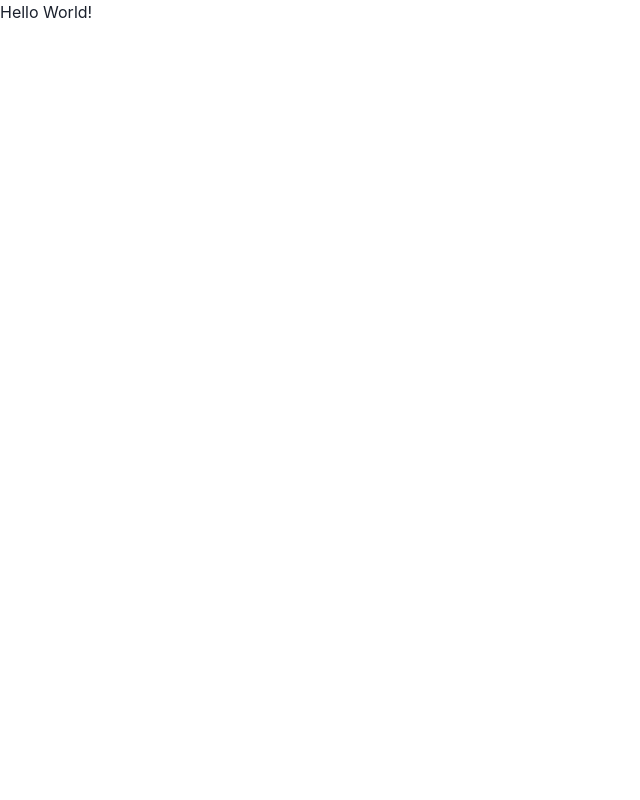
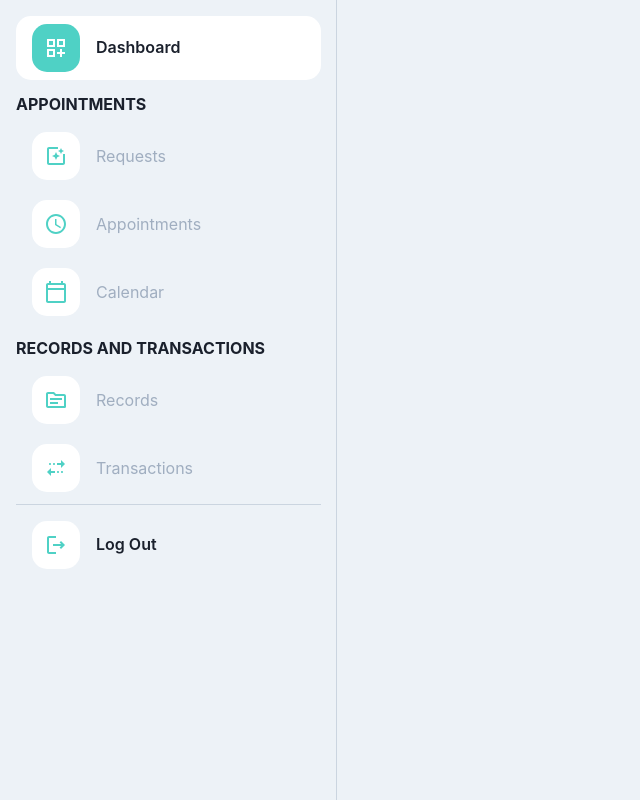
Before and after one commit to sepiisagun/knddras-employees, a Next.js app: page / in a window 1280 px wide. Shown: the whole page, without its empty margins (0-640 px from the left). Built offline with nearby package versions, Linux system fonts and the light colour scheme.

Commit message:
feat: created sidebar components

```diff
--- /dev/null
+++ b/src/constants/titles.js
@@ -0,0 +1,12 @@
+const Titles = {
+	TXT_APPOINTMENT: "Appointments",
+	TXT_CALENDAR: "Calendar",
+	TXT_DASHBOARD: "Dashboard",
+	TXT_LOGOUT: "Log Out",
+	TXT_RECNTRANS: "Records and Transactions",
+	TXT_RECORDS: "Records",
+	TXT_REQUESTS: "Requests",
+	TXT_TRANSACTIONS: "Transactions",
+};
+
+export default Titles;
--- a/src/modules/home/screens/HomeScreen.js
+++ b/src/modules/home/screens/HomeScreen.js
@@ -1,7 +1,15 @@
+import { Flex } from "@chakra-ui/react";
 import React from "react";
+import SideBarNavigation from "../../sideBar/SideBarNavigation";
 
 const HomeScreen = () => {
-	return <div>Hello World!</div>;
+	const secondary = "gray.100";
+	const fullscreenH = "100vh";
+	return (
+		<Flex bg={secondary} minHeight={fullscreenH}>
+			<SideBarNavigation />
+		</Flex>
+	);
 };
 
 export default HomeScreen;
--- /dev/null
+++ b/src/modules/sideBar/SideBarContent.js
@@ -0,0 +1,187 @@
+import {
+	Flex,
+	Button,
+	Box,
+	Icon,
+	useColorModeValue,
+	VStack,
+} from "@chakra-ui/react";
+import React from "react";
+import {
+	MdOutlineDashboardCustomize,
+	MdOutlineCalendarToday,
+	MdOutlinePhotoFilter,
+	MdSchedule,
+	MdOutlineTopic,
+	MdOutlineMultipleStop,
+	MdOutlineLogout,
+} from "react-icons/md";
+import Titles from "../../constants/titles";
+import SideBarMenuItem from "./SideBarMenuItem";
+
+const SideBarContent = () => {
+	// const bg = "red.200";
+	const minH = "100%";
+	const minW = "100%";
+	const iconRad = "15px";
+	const activeBg = useColorModeValue("white", "gray.700");
+	const pyInactive = "8px";
+	const iconP = "12px";
+	const iconSize = 6;
+	const appointmentItems = [
+		{
+			icon: MdOutlinePhotoFilter,
+			key: 0,
+			name: Titles.TXT_REQUESTS,
+			path: "#",
+		},
+		{
+			icon: MdSchedule,
+			key: 1,
+			name: Titles.TXT_APPOINTMENT,
+			path: "#",
+		},
+		{
+			icon: MdOutlineCalendarToday,
+			key: 2,
+			name: Titles.TXT_CALENDAR,
+			path: "#",
+		},
+	];
+	const recordsTransactionsItems = [
+		{
+			icon: MdOutlineTopic,
+			key: 0,
+			name: Titles.TXT_RECORDS,
+			path: "#",
+		},
+		{
+			icon: MdOutlineMultipleStop,
+			key: 1,
+			name: Titles.TXT_TRANSACTIONS,
+			path: "#",
+		},
+	];
+	return (
+		<VStack h={minH}>
+			<Button
+				_active={{
+					bg: "inherit",
+					borderColor: "transparent",
+					transform: "none",
+				}}
+				_focus={{
+					boxShadow: "none",
+				}}
+				_hover="none"
+				alignItems="center"
+				bg={activeBg}
+				borderRadius="15px"
+				boxSize="initial"
+				justifyContent="flex-start"
+				mb={{
+					xl: "4px",
+				}}
+				mx={{
+					xl: "auto",
+				}}
+				ps={{
+					sm: "10px",
+					xl: "16px",
+				}}
+				py="8px"
+				w={minW}
+			>
+				<Flex alignItems="center" gap="8px">
+					<Flex
+						bg="teal.300"
+						borderRadius={iconRad}
+						justifyContent="center"
+						mr="8px"
+						p={iconP}
+					>
+						<Icon
+							as={MdOutlineDashboardCustomize}
+							color="white"
+							h={iconSize}
+							w={iconSize}
+						/>
+					</Flex>
+					<Box>{Titles.TXT_DASHBOARD}</Box>
+				</Flex>
+			</Button>
+			{/* Appointment Items */}
+			<Flex justifyContent="flex-start" w={minW}>
+				<VStack w={minW}>
+					<Box fontWeight="bold" textTransform="uppercase" w={minW}>
+						{Titles.TXT_APPOINTMENT}
+					</Box>
+					<Box w={minW}>
+						{appointmentItems.map((item) => (
+							<SideBarMenuItem key={item.key} item={item} />
+						))}
+					</Box>
+				</VStack>
+			</Flex>
+			{/* Records and Transactions Items */}
+			<Flex
+				borderBottom="1px"
+				borderColor="gray.300"
+				justifyContent="flex-start"
+				w={minW}
+			>
+				<VStack w={minW}>
+					<Box fontWeight="bold" textTransform="uppercase" w={minW}>
+						{Titles.TXT_RECNTRANS}
+					</Box>
+					<Box w={minW}>
+						{recordsTransactionsItems.map((item) => (
+							<SideBarMenuItem key={item.key} item={item} />
+						))}
+					</Box>
+				</VStack>
+			</Flex>
+			{/* Log Out Button */}
+			<Flex w={minW}>
+				<Button
+					alignItems="center"
+					borderRadius="15px"
+					boxSize="initial"
+					justifyContent="flex-start"
+					mb={{
+						xl: "4px",
+					}}
+					mx={{
+						xl: "auto",
+					}}
+					ps={{
+						sm: "10px",
+						xl: "16px",
+					}}
+					py={pyInactive}
+					w={minW}
+				>
+					<Flex alignItems="center">
+						<Flex
+							bg="white"
+							borderRadius={iconRad}
+							justifyContent="center"
+							mr="16px"
+							p={iconP}
+						>
+							<Icon
+								as={MdOutlineLogout}
+								color="teal.300"
+								h={iconSize}
+								w={iconSize}
+							/>
+						</Flex>
+						<Box>{Titles.TXT_LOGOUT}</Box>
+					</Flex>
+				</Button>
+			</Flex>
+		</VStack>
+	);
+};
+
+export default SideBarContent;
--- /dev/null
+++ b/src/modules/sideBar/SideBarMenuItem.js
@@ -0,0 +1,59 @@
+import React from "react";
+import { Flex, Box, Icon, Link } from "@chakra-ui/react";
+
+const SideBarMenuItem = ({ item }) => {
+	const iconRad = "15px";
+	const inactiveColor = "gray.400";
+	const pyInactive = "8px";
+	const iconP = "12px";
+	const iconSize = 6;
+	const minW = "100%";
+	return (
+		<Link
+			_hover={{
+				textDecoration: "none",
+			}}
+			href={item.path}
+		>
+			<Flex
+				_hover={{
+					bg: "gray.200",
+				}}
+				alignItems="center"
+				borderRadius="15px"
+				boxSize="initial"
+				justifyContent="flex-start"
+				mb={{
+					xl: "4px",
+				}}
+				mx={{
+					xl: "auto",
+				}}
+				ps={{
+					sm: "10px",
+					xl: "16px",
+				}}
+				py={pyInactive}
+				w={minW}
+			>
+				<Flex
+					bg="white"
+					borderRadius={iconRad}
+					justifyContent="center"
+					mr="16px"
+					p={iconP}
+				>
+					<Icon
+						as={item.icon}
+						color="teal.300"
+						h={iconSize}
+						w={iconSize}
+					/>
+				</Flex>
+				<Box color={inactiveColor}>{item.name}</Box>
+			</Flex>
+		</Link>
+	);
+};
+
+export default SideBarMenuItem;
--- /dev/null
+++ b/src/modules/sideBar/SideBarNavigation.js
@@ -0,0 +1,42 @@
+import { Box } from "@chakra-ui/react";
+import React from "react";
+import SideBarContent from "./SideBarContent";
+
+const SideBarNavigation = () => {
+	const mainPanel = React.useRef();
+	const variantChange = "0.2s linear";
+	const sidebarBg = "none";
+	const sidebarRadius = "0px";
+	const sidebarMargins = "0px";
+	return (
+		<Box ref={mainPanel}>
+			<Box
+				borderRightColor="gray.300"
+				borderRightWidth="1px"
+				display={{ sm: "none", xl: "block" }}
+				position="fixed"
+			>
+				<Box
+					bg={sidebarBg}
+					borderRadius={sidebarRadius}
+					h="calc(100vh - 32px)"
+					m={sidebarMargins}
+					maxW="320px"
+					ms={{
+						sm: "16px",
+					}}
+					my={{
+						sm: "16px",
+					}}
+					pe="15px"
+					transition={variantChange}
+					w="320px"
+				>
+					<SideBarContent />
+				</Box>
+			</Box>
+		</Box>
+	);
+};
+
+export default SideBarNavigation;
```
